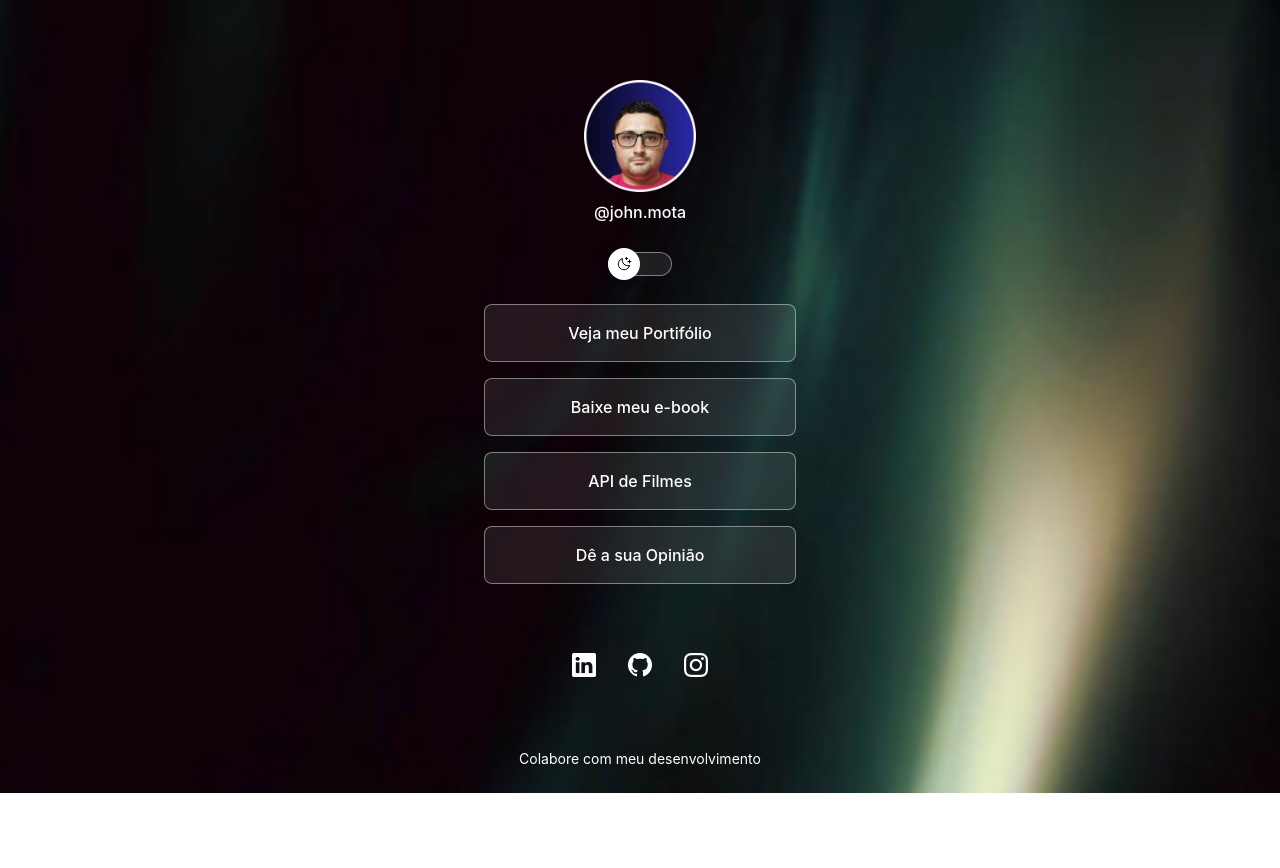
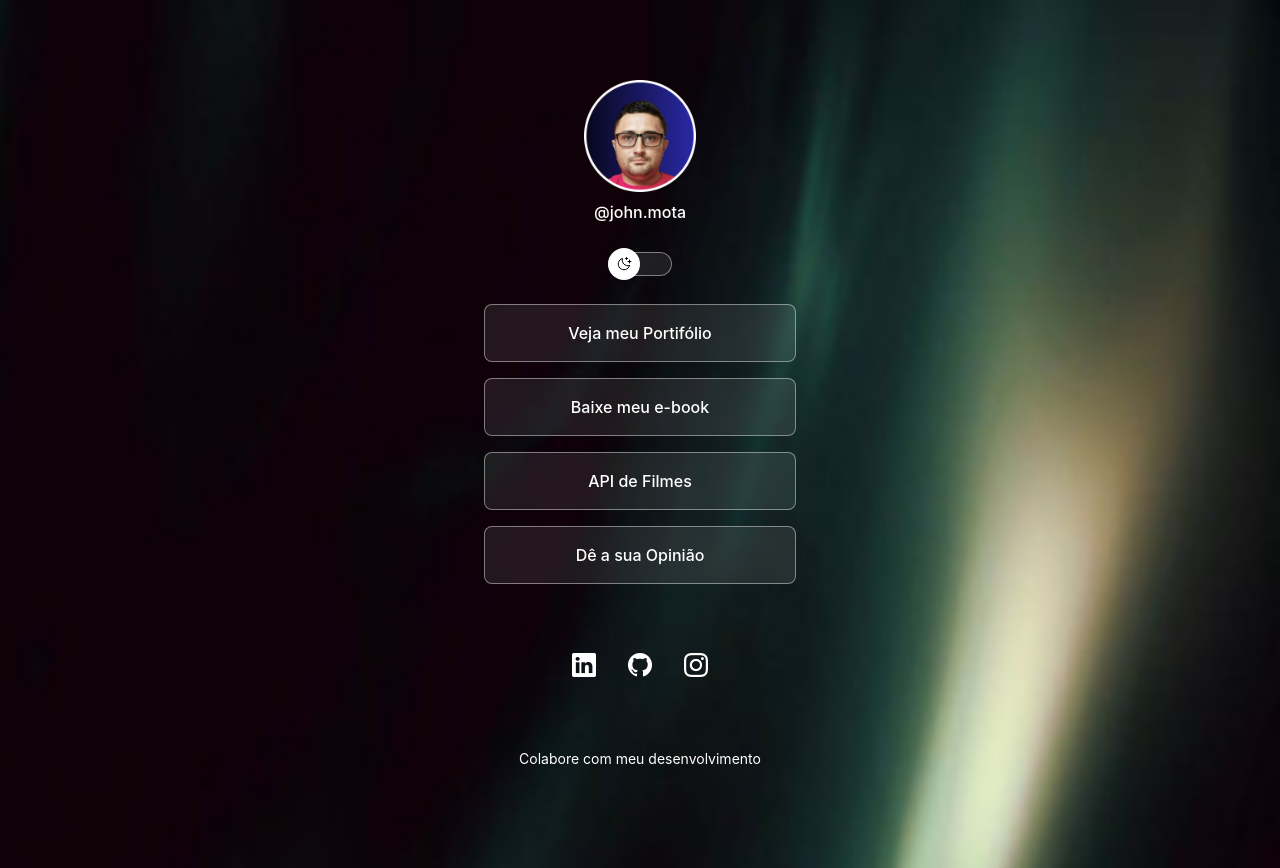
Before and after one commit to John-Mota/portifolioJohnMota, an Angular app: page / in a window 1280 px wide. Before the commit the page ends 800 px from the top, so only its background shows below. Built offline with nearby package versions, Linux system fonts and the light colour scheme.

Commit message:
ajuste-padding

```diff
--- a/src/app/home-principal/home-principal.component.css
+++ b/src/app/home-principal/home-principal.component.css
@@ -38,7 +38,7 @@ body * {
 
   width: 360px;
   margin: 0 auto 0px;
-  padding: 56px 24px 0;
+  padding: 56px 24px 75px;
 }
 
 #profile {
```
